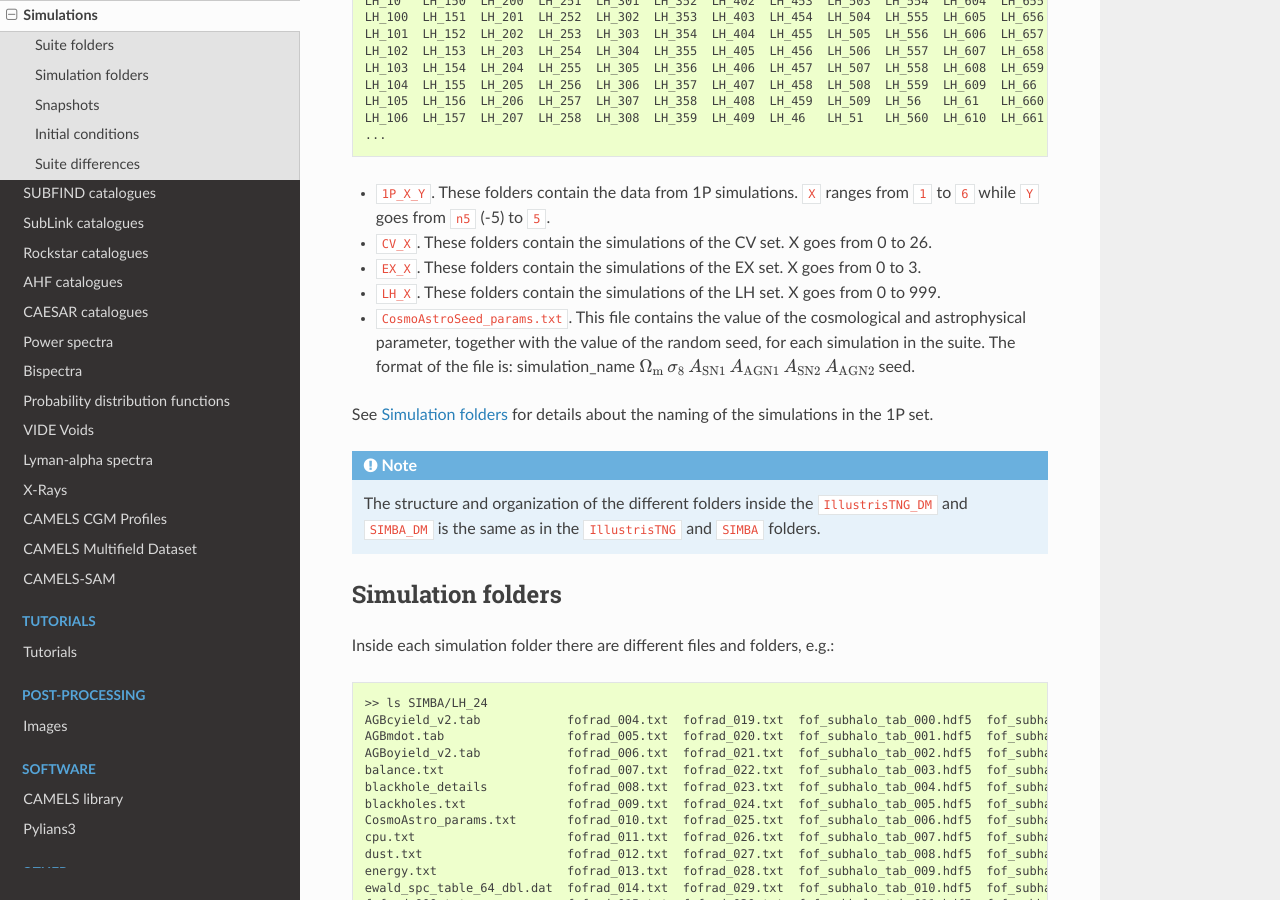
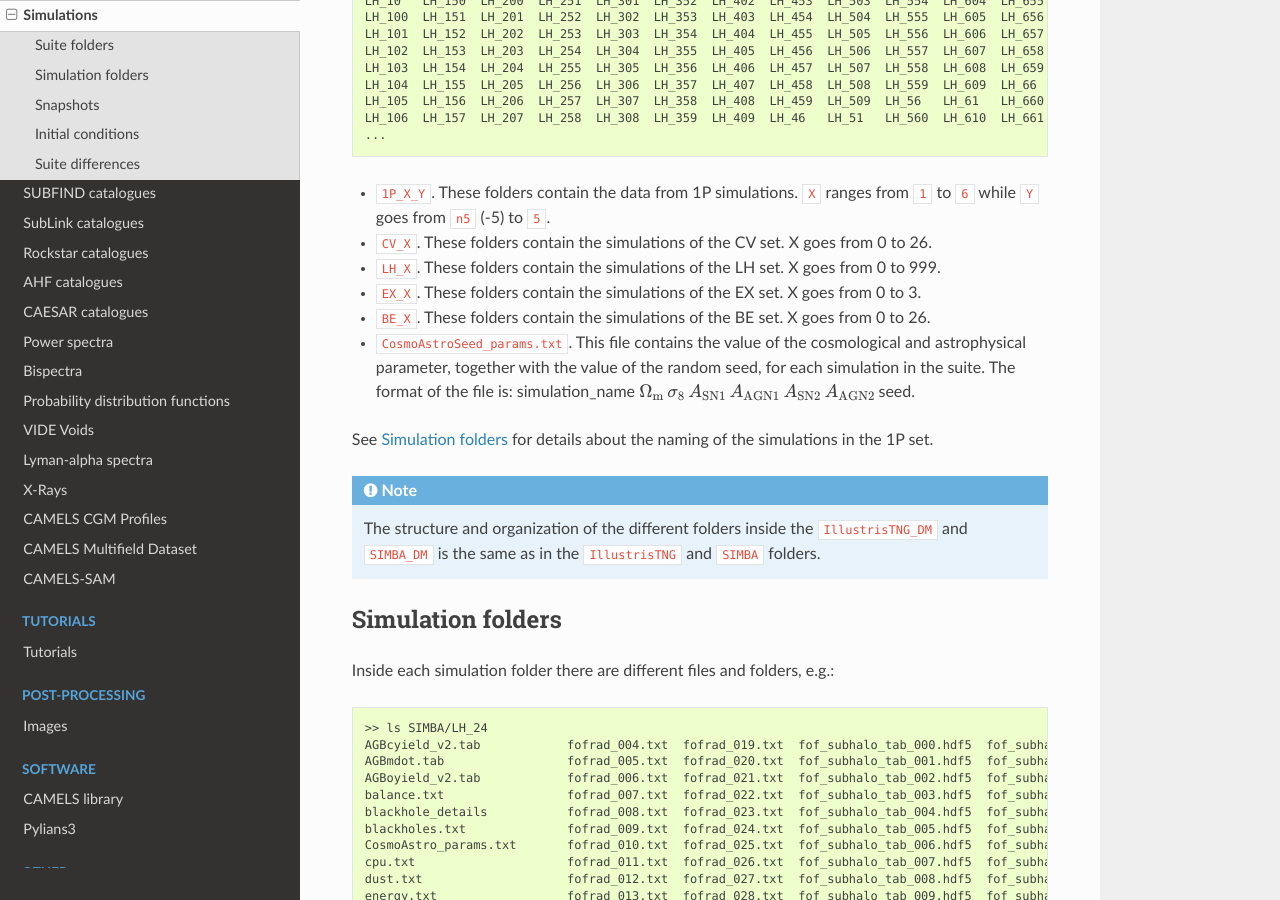
Before and after one commit to franciscovillaescusa/CAMELS, a Sphinx documentation site: the page built from docs/source/snapshots.rst, in a window 1280 px wide and 900 px high, scrolled down 902 px. Built offline with Sphinx 7.4.7 and the Read the Docs theme 2.0.0, drawn with Linux system fonts in a browser that asks for light colours; pages that are not in the unit, such as notebooks, are missing from menus.

Commit message:
added BE set to snapshots.rst

```diff
--- a/docs/source/snapshots.rst
+++ b/docs/source/snapshots.rst
@@ -44,8 +44,9 @@ Inside each `suite folder` there are `simulation folders` from all available sim
 
 - ``1P_X_Y``. These folders contain the data from 1P simulations. ``X`` ranges from ``1`` to ``6`` while ``Y`` goes from ``n5`` (-5) to ``5``.
 - ``CV_X``. These folders contain the simulations of the CV set. X goes from 0 to 26.
+- ``LH_X``. These folders contain the simulations of the LH set. X goes from 0 to 999.
 - ``EX_X``. These folders contain the simulations of the EX set. X goes from 0 to 3.
-- ``LH_X``. These folders contain the simulations of the LH set. X goes from 0 to 999.
+- ``BE_X``. These folders contain the simulations of the BE set. X goes from 0 to 26.
 - ``CosmoAstroSeed_params.txt``. This file contains the value of the cosmological and astrophysical parameter, together with the value of the random seed, for each simulation in the suite. The format of the file is: simulation_name :math:`\Omega_{\rm m}`  :math:`\sigma_8`  :math:`A_{\rm SN1}`  :math:`A_{\rm AGN1}`  :math:`A_{\rm SN2}`  :math:`A_{\rm AGN2}` seed.
 
 See :ref:`simulation_folders` for details about the naming of the simulations in the 1P set.
```
